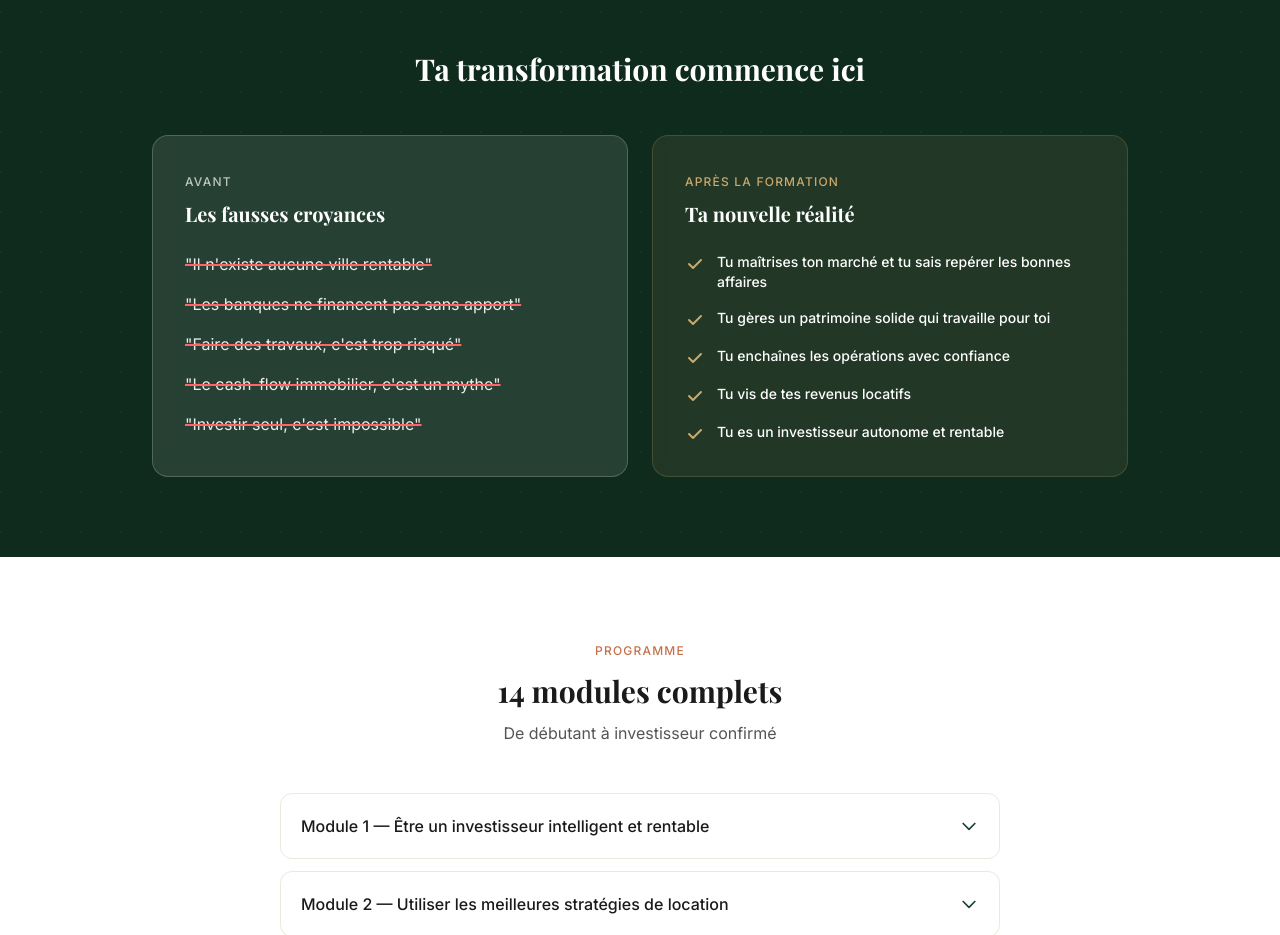
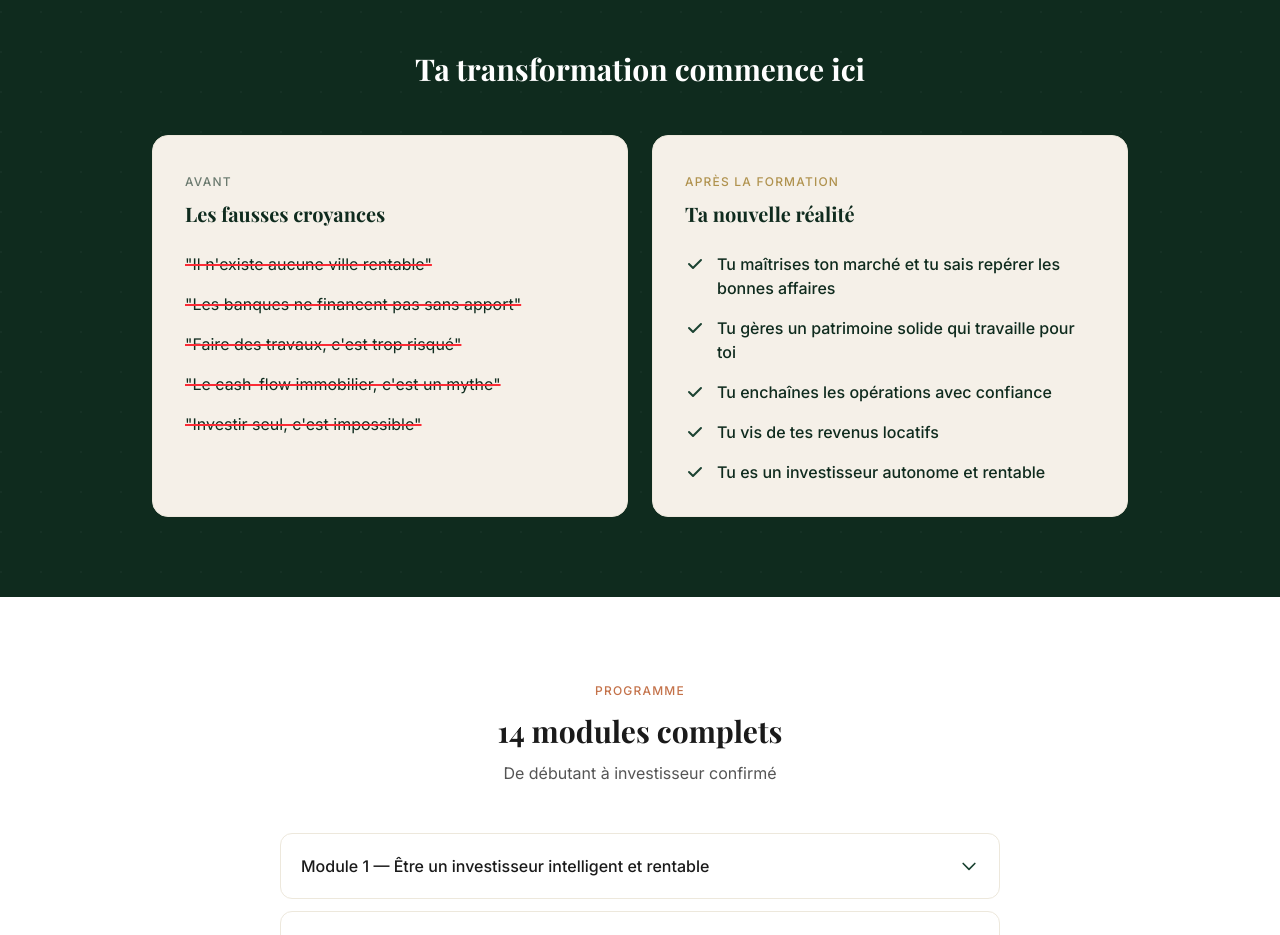
Before and after one commit to emeline-glitch/es-academy, a Next.js app: page /academy in a window 1280 px wide. Shown: the part 2520-3455 px from the top of the page. Built offline with nearby package versions, Linux system fonts and the light colour scheme; no server answers; a web font is replaced by a local one.

Commit message:
Academy : cartes Avant/Après en fond crème + texte vert foncé pour lisibilité

```diff
--- a/src/app/academy/page.tsx
+++ b/src/app/academy/page.tsx
@@ -168,10 +168,10 @@ export default function AcademyPage() {
           </div>
           <div className="grid md:grid-cols-2 gap-6">
             {/* Avant */}
-            <div className="bg-white/10 backdrop-blur-sm rounded-2xl p-8 border border-white/20">
+            <div className="bg-es-cream rounded-2xl p-8 border border-es-cream-dark">
               <div className="mb-6">
-                <span className="text-xs uppercase tracking-widest text-white/70 font-medium">Avant</span>
-                <h3 className="font-serif text-xl font-bold text-white mt-2">Les fausses croyances</h3>
+                <span className="text-xs uppercase tracking-widest text-es-green-dark/60 font-medium">Avant</span>
+                <h3 className="font-serif text-xl font-bold text-es-green-dark mt-2">Les fausses croyances</h3>
               </div>
               <ul className="space-y-4">
                 {[
@@ -181,17 +181,17 @@ export default function AcademyPage() {
                   "\"Le cash-flow immobilier, c'est un mythe\"",
                   "\"Investir seul, c'est impossible\"",
                 ].map((item, i) => (
-                  <li key={i} className="flex items-start gap-3 text-white/90 text-base line-through decoration-red-400 decoration-2">
+                  <li key={i} className="flex items-start gap-3 text-es-green-dark text-base line-through decoration-red-500 decoration-2">
                     {item}
                   </li>
                 ))}
               </ul>
             </div>
             {/* Après */}
-            <div className="bg-es-gold/10 backdrop-blur-sm rounded-2xl p-8 border border-es-gold/20">
+            <div className="bg-es-cream rounded-2xl p-8 border border-es-cream-dark">
               <div className="mb-6">
-                <span className="text-xs uppercase tracking-widest text-es-gold font-medium">Après la formation</span>
-                <h3 className="font-serif text-xl font-bold text-white mt-2">Ta nouvelle réalité</h3>
+                <span className="text-xs uppercase tracking-widest text-es-gold-dark font-medium">Après la formation</span>
+                <h3 className="font-serif text-xl font-bold text-es-green-dark mt-2">Ta nouvelle réalité</h3>
               </div>
               <ul className="space-y-4">
                 {[
@@ -201,8 +201,8 @@ export default function AcademyPage() {
                   "Tu vis de tes revenus locatifs",
                   "Tu es un investisseur autonome et rentable",
                 ].map((item, i) => (
-                  <li key={i} className="flex items-start gap-3 text-white font-medium text-sm">
-                    <svg className="w-5 h-5 text-es-gold mt-0.5 shrink-0" fill="currentColor" viewBox="0 0 20 20">
+                  <li key={i} className="flex items-start gap-3 text-es-green-dark font-medium text-base">
+                    <svg className="w-5 h-5 text-es-green mt-0.5 shrink-0" fill="currentColor" viewBox="0 0 20 20">
                       <path fillRule="evenodd" d="M16.707 5.293a1 1 0 010 1.414l-8 8a1 1 0 01-1.414 0l-4-4a1 1 0 011.414-1.414L8 12.586l7.293-7.293a1 1 0 011.414 0z" clipRule="evenodd"/>
                     </svg>
                     {item}
```
